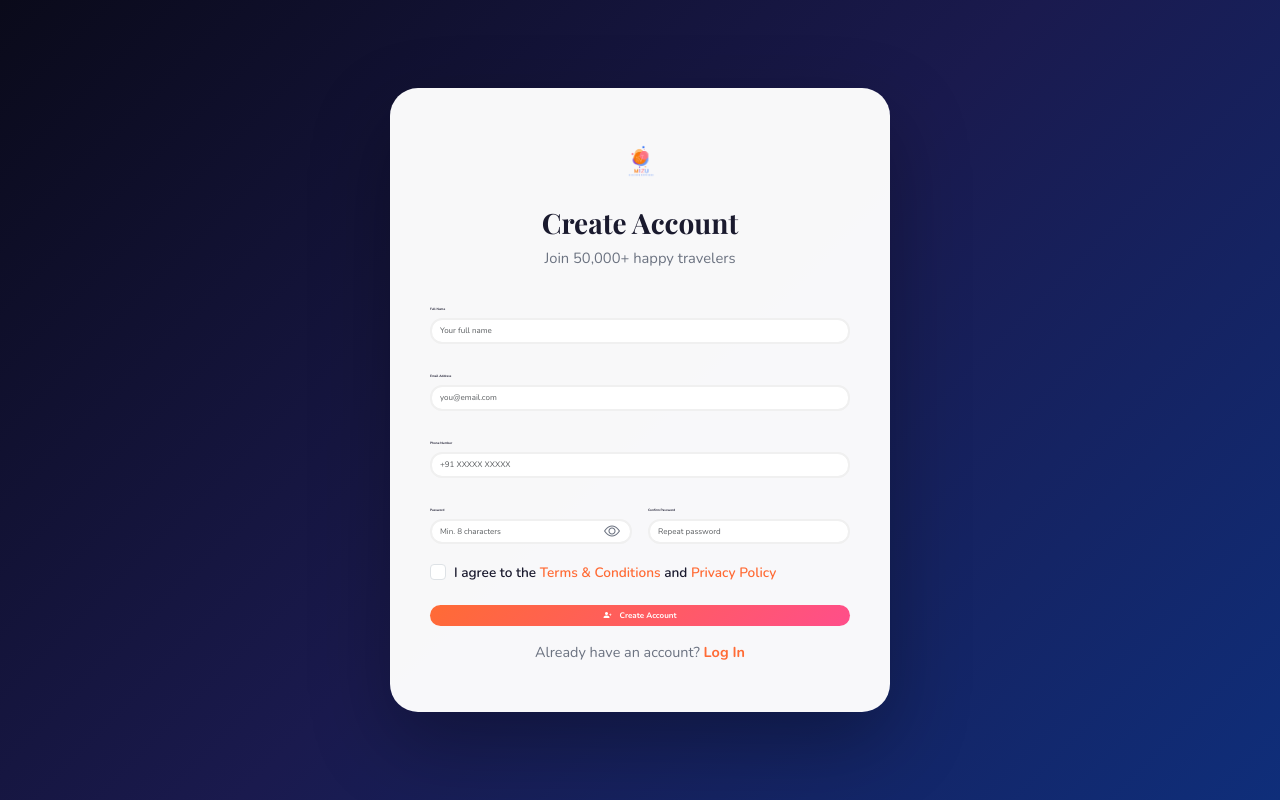
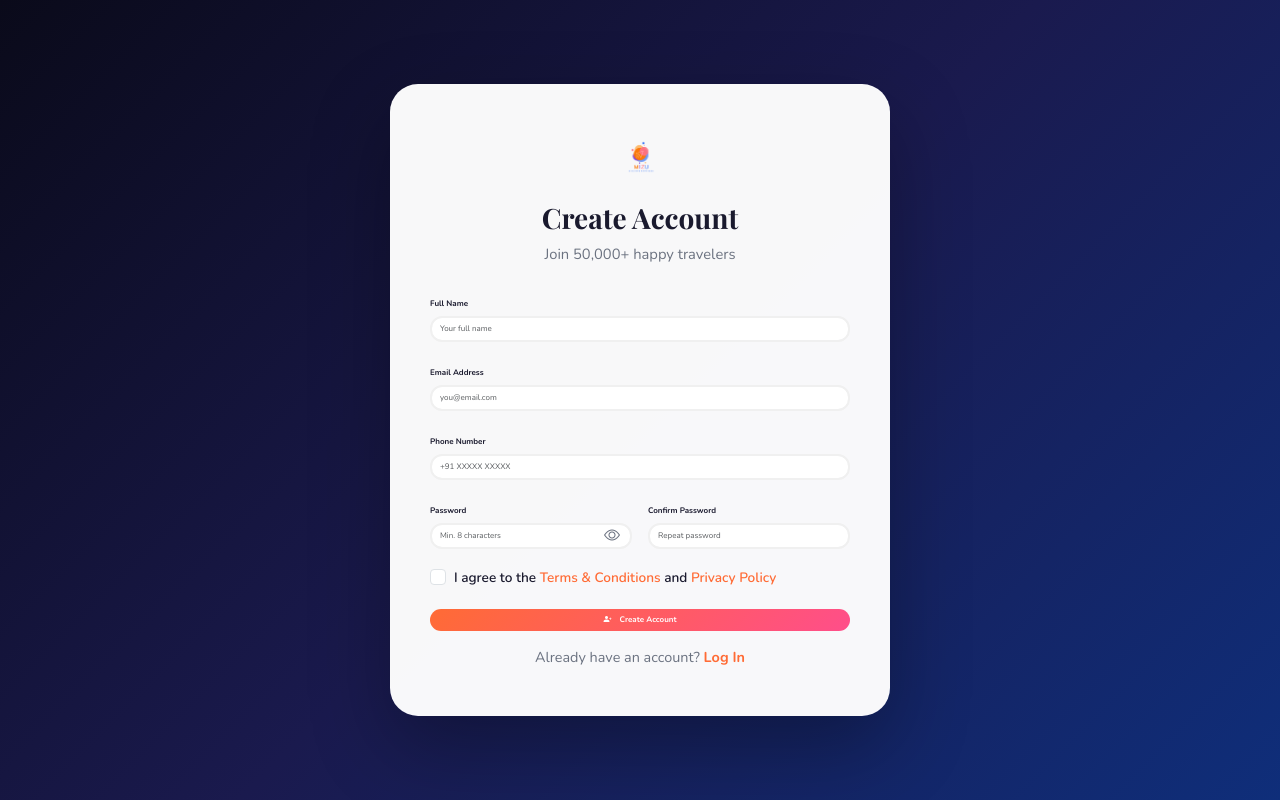
Before and after one commit to ashutoshk2005/Mizu-Tours-and-travells, a React (Create React App) app: page /signup in a window 1280 px wide. Built offline with nearby package versions, Linux system fonts and the light colour scheme.

Commit message:
btn changes

```diff
--- a/src/styles/global.css
+++ b/src/styles/global.css
@@ -93,7 +93,7 @@ h1, h2, h3, .display-font {
   border: 2px solid var(--mizu-orange);
   color: var(--mizu-orange) !important;
   border-radius: 25px;
-  padding: 0.2rem 1rem !important;
+  padding: 0.3rem 1.2rem !important;
   font-weight: 700;
   transition: all 0.3s;
 }
@@ -107,7 +107,7 @@ h1, h2, h3, .display-font {
   border: none;
   color: #fff !important;
   border-radius: 25px;
-  padding: 0.3rem 0.9rem !important;
+  padding: 0.3rem 1.2rem !important;
   font-weight: 700;
   transition: all 0.3s;
 }
@@ -508,7 +508,7 @@ h1, h2, h3, .display-font {
 
 .form-label {
   font-weight: 700;
-  font-size: 0.2rem;
+  font-size: 0.5rem;
   color: var(--text-dark);
   margin-bottom: 0.4rem;
 }
```
